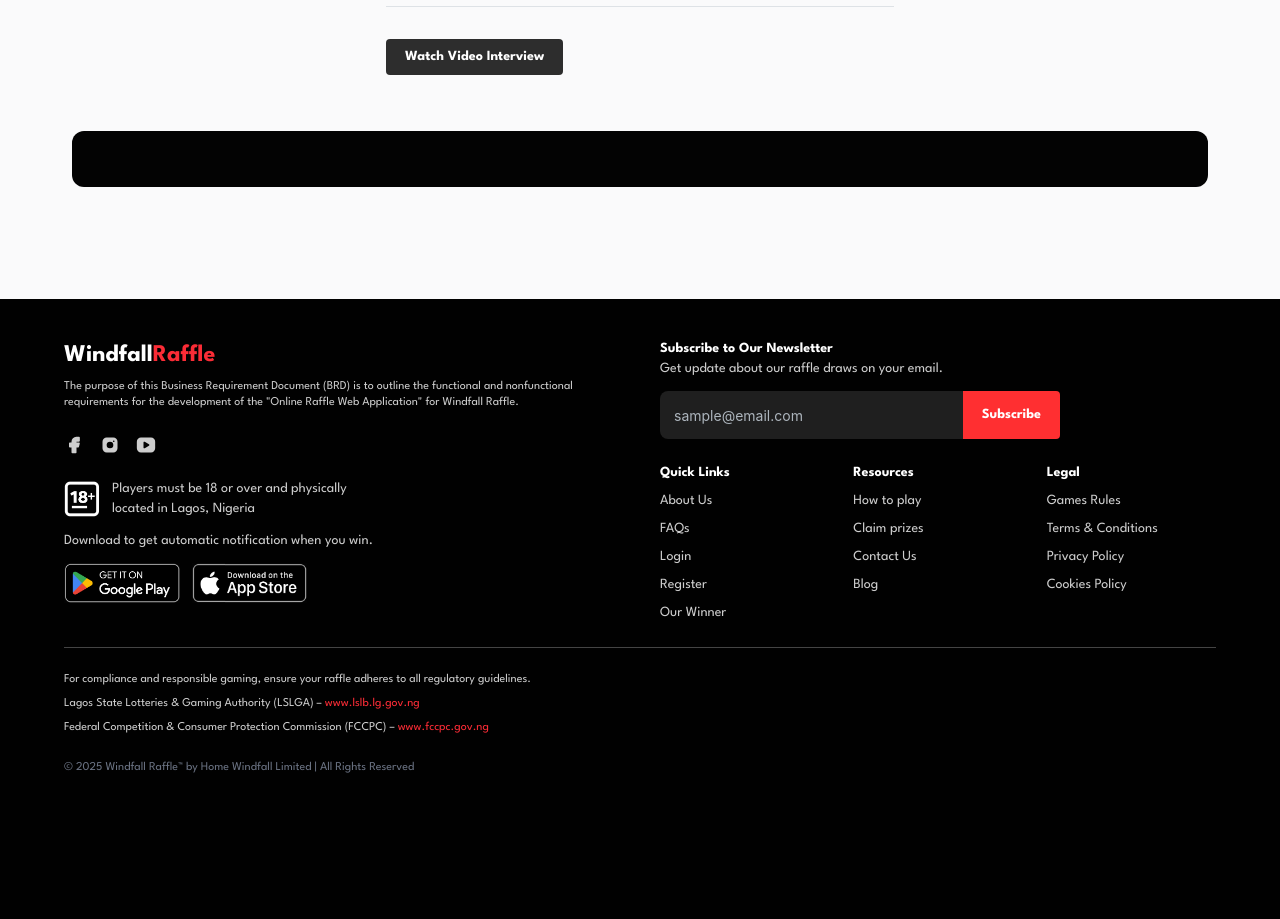
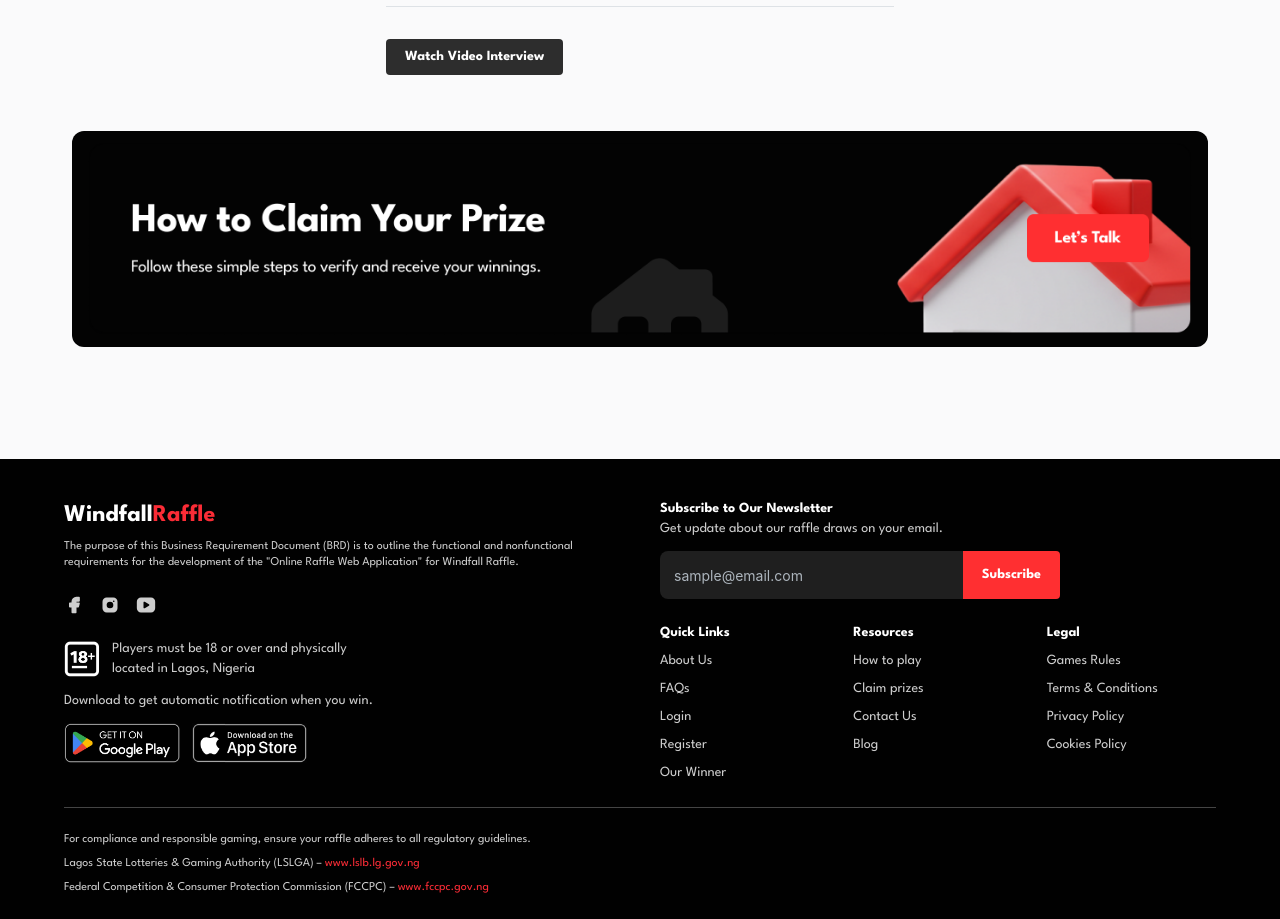
Before and after one commit to mobiblaize/windfall-deploy, a React (Vite) app in the folder apps/main-app/: page /draws/1 in a window 1280 px wide. Shown: the part 2940-3859 px from the top of the page. Before the commit the page ends 3756 px from the top, so only its background shows below. Built offline with nearby package versions, Linux system fonts and the light colour scheme.

Commit message:
feat:update

```diff
--- a/apps/main-app/package.json
+++ b/apps/main-app/package.json
@@ -20,9 +20,9 @@
     "dayjs": "^1.11.13",
     "react": "^19.1.0",
     "react-dom": "^19.1.0",
+    "react-icons": "^5.5.0",
     "react-router-dom": "^7.6.2",
     "tailwindcss": "^4.1.10"
-
   },
   "devDependencies": {
     "@eslint/js": "^9.29.0",
--- a/apps/main-app/src/pages/draws/SpecificResult.tsx
+++ b/apps/main-app/src/pages/draws/SpecificResult.tsx
@@ -215,10 +215,16 @@
 					</Button>
 				</Container>
 				<Container
-					className="!bg-[#030303] !py-7 rounded-xl !mb-14 relative h-fit"
+					className="!bg-[#030303] !py-3 rounded-xl !mb-7 md:!mb-14 relative h-fit"
 					size="xl"
 				>
-
+					<div>
+						<Image
+							src="/src/assets/Contact Us Card.png"
+							alt="Draw Result 2"
+							className="w-full h-full"
+						/>
+					</div>
 				</Container>
 			</section>
 		</div>
```
